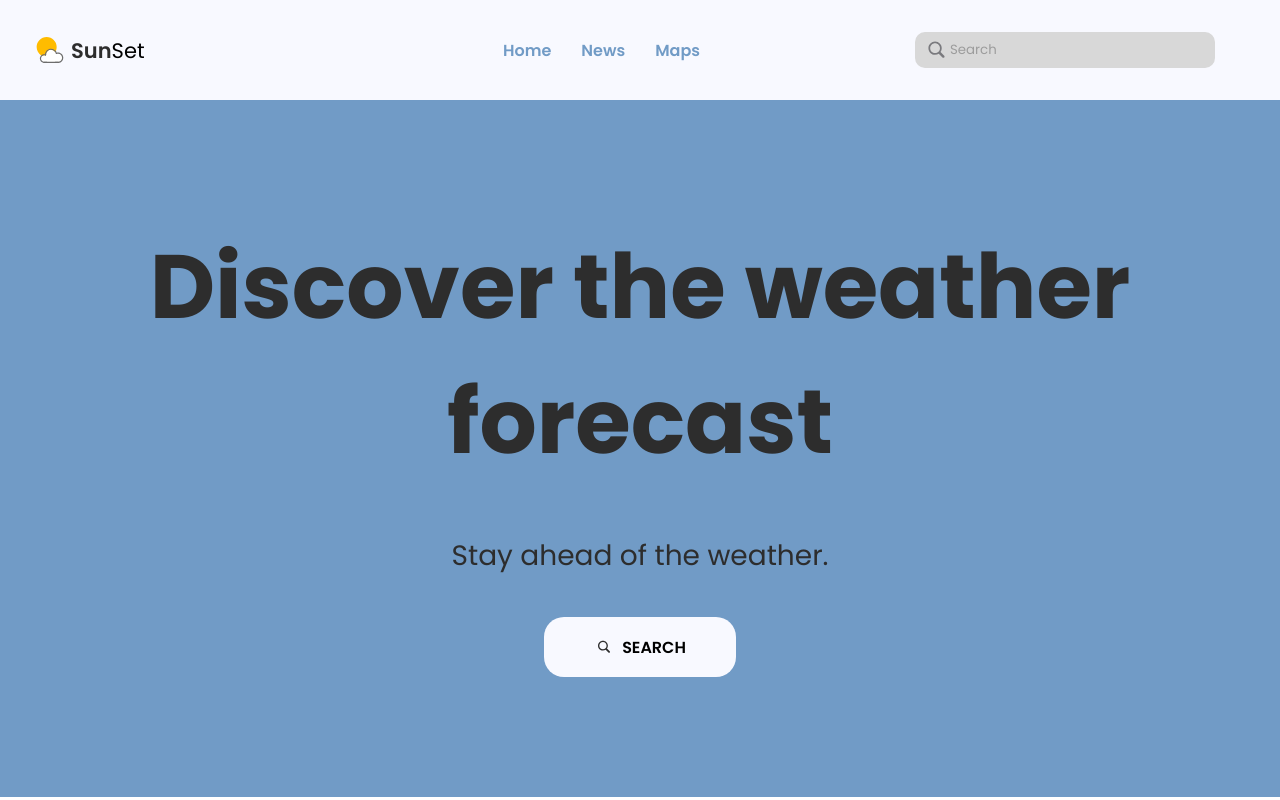
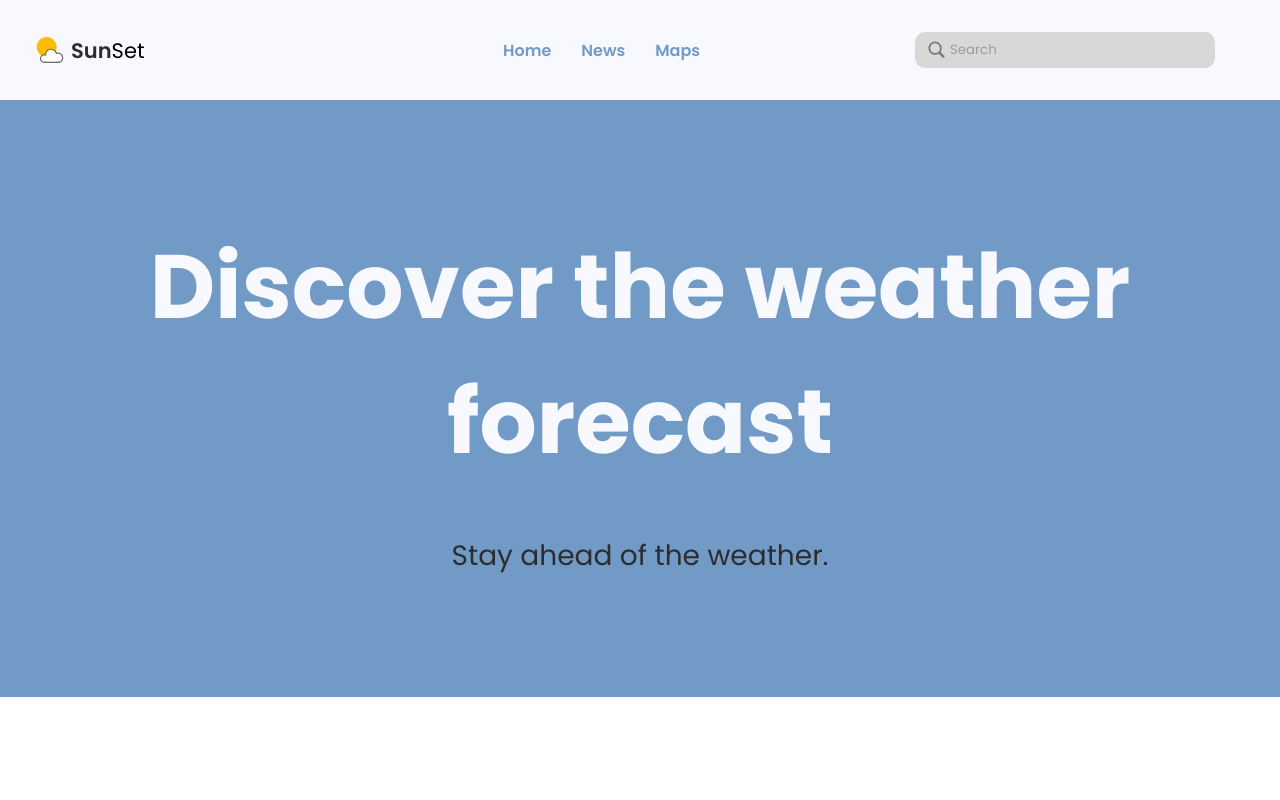
Before and after one commit to Issblann/Sunset, a React (Vite) app: page / in a window 1280 px wide. Built offline with nearby package versions, Linux system fonts and the light colour scheme.

Commit message:
changes Hero section

```diff
--- a/src/App.jsx
+++ b/src/App.jsx
@@ -1,5 +1,6 @@
 import { BrowserRouter, Routes, Route } from "react-router-dom";
 import Home from "./Pages/Home";
+import Navbar from "./components/Nav/Navbar";
 import SectionWeather from "./Pages/SectionWeather";
 import ContextProvider from "./context/Context";
 import "./styles/global/colors.css";
@@ -8,6 +9,7 @@ function App() {
   return (
     <ContextProvider>
       <BrowserRouter>
+        <Navbar />
         <Routes>
           <Route path="/" element={<Home />}></Route>
           <Route path="/section-weather" element={<SectionWeather />}></Route>
--- a/src/Pages/Home.jsx
+++ b/src/Pages/Home.jsx
@@ -1,10 +1,7 @@
-import React from "react";
-import Navbar from "../components/Nav/Navbar";
 import Hero from "../components/Hero/Hero";
 function Home() {
   return (
     <>
-      <Navbar />
       <Hero />
     </>
   );
--- a/src/Pages/SectionWeather.jsx
+++ b/src/Pages/SectionWeather.jsx
@@ -1,4 +1,3 @@
-import React from "react";
 import WeatherCard from "../components/WeatherCard/WeatherCard";
 import Navbar from "../components/Nav/Navbar";
 function SectionWeather() {
--- a/src/components/Hero/Hero.jsx
+++ b/src/components/Hero/Hero.jsx
@@ -1,5 +1,4 @@
 import SearchIconHero from "../../images/hero/SearchIconHero";
-import React from "react";
 import "./hero.css";
 import { Link } from "react-router-dom";
 import SectionWeather from "../../Pages/SectionWeather";
@@ -12,17 +11,6 @@ function hero() {
           <h1>Discover the weather forecast </h1>
           <p>Stay ahead of the weather. </p>
         </div>
-
-        <div className="container-button">
-          <Link to={"/section-weather"}>
-            <button>
-              <span className="container-searchicon">
-                <SearchIconHero />
-              </span>
-              Search
-            </button>
-          </Link>
-        </div>
       </section>
     </>
   );
--- a/src/components/Hero/hero.css
+++ b/src/components/Hero/hero.css
@@ -25,7 +25,7 @@
 .container-title-subtitle h1 {
   font-weight: 700;
   font-size: 5.625rem;
-  color: var(--text-color);
+  color: var(--primary-color);
 }
 .container-title-subtitle p {
   font-weight: 400;
--- a/src/components/Nav/Navbar.jsx
+++ b/src/components/Nav/Navbar.jsx
@@ -15,7 +15,7 @@ function Navbar() {
           <div className="navbar">
             <ul>
               <li>
-                <a href="#home">Home</a>
+                <a href="Home">Home</a>
               </li>
               <li>
                 <a href="News">News</a>
--- a/src/components/Spinner/Spinner.jsx
+++ b/src/components/Spinner/Spinner.jsx
@@ -1,4 +1,3 @@
-import React from "react";
 import "./Spiner.css";
 
 const Spinner = () => {
```
